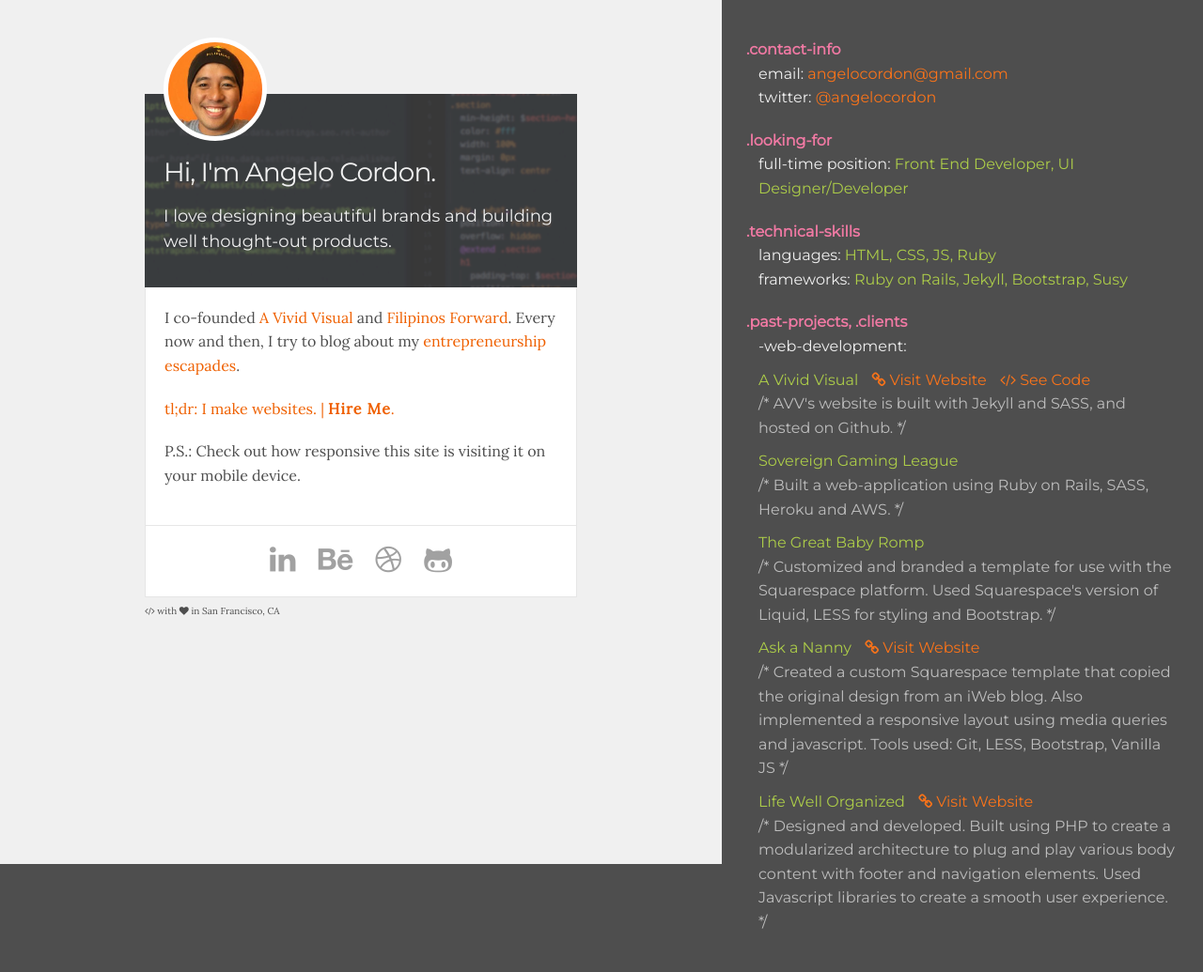
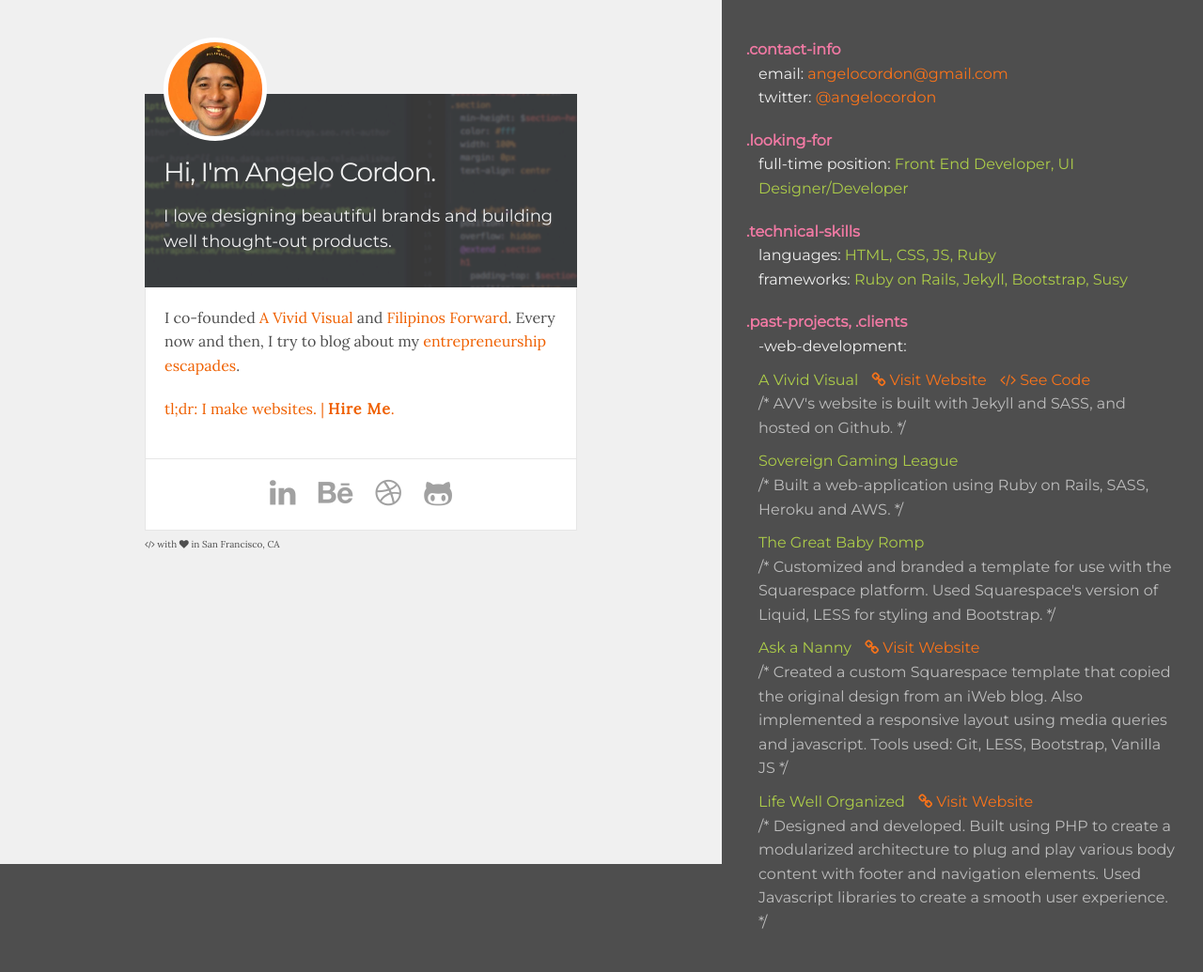
Before and after one commit to angelocordon/angelocordon.github.io, a Jekyll site: the page built from index.html, in a window 1280 px wide. Shown: the whole page at 94% size. Built offline with Jekyll 4.4.1, drawn with Linux system fonts in a browser that asks for light colours; nearby versions of some CDN libraries.

Commit message:
deleted PS

```diff
--- a/_includes/intro.html
+++ b/_includes/intro.html
@@ -12,10 +12,6 @@
     <div class="about">
       <p>I co-founded <a href="http://www.avividvisual.com" target="_blank">A Vivid Visual</a> and <a href="#" target="_blank">Filipinos Forward</a>. Every now and then, I try to blog about my <a href="http://www.dadpreneur.me" target="_blank">entrepreneurship escapades</a>.</p>
       <p><a href="mailto:angelocordon@gmail.com">tl;dr: I make websites. | <span class="hire">Hire Me</span>.</a></p>
-      <p>P.S.: Check out how responsive this site is visiting it on your
-        <span class="mobile">mobile device.</span>
-        <span class="desktop">desktop/laptop.</span>
-      </p>
     </div>
     <div class="social">
       {% for item in site.data.settings.social %}
```
Also changed, not shown: assets/css/2-base/_base.sass (line endings or trailing spaces).
